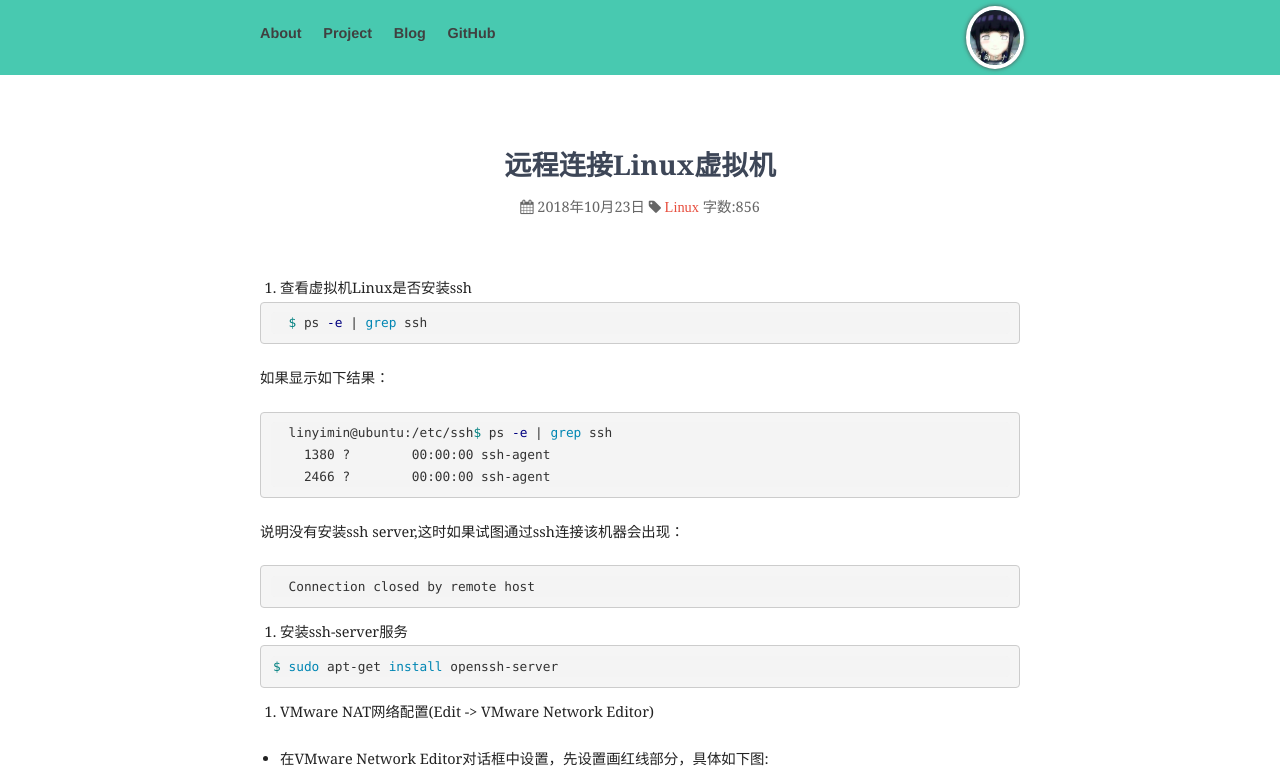
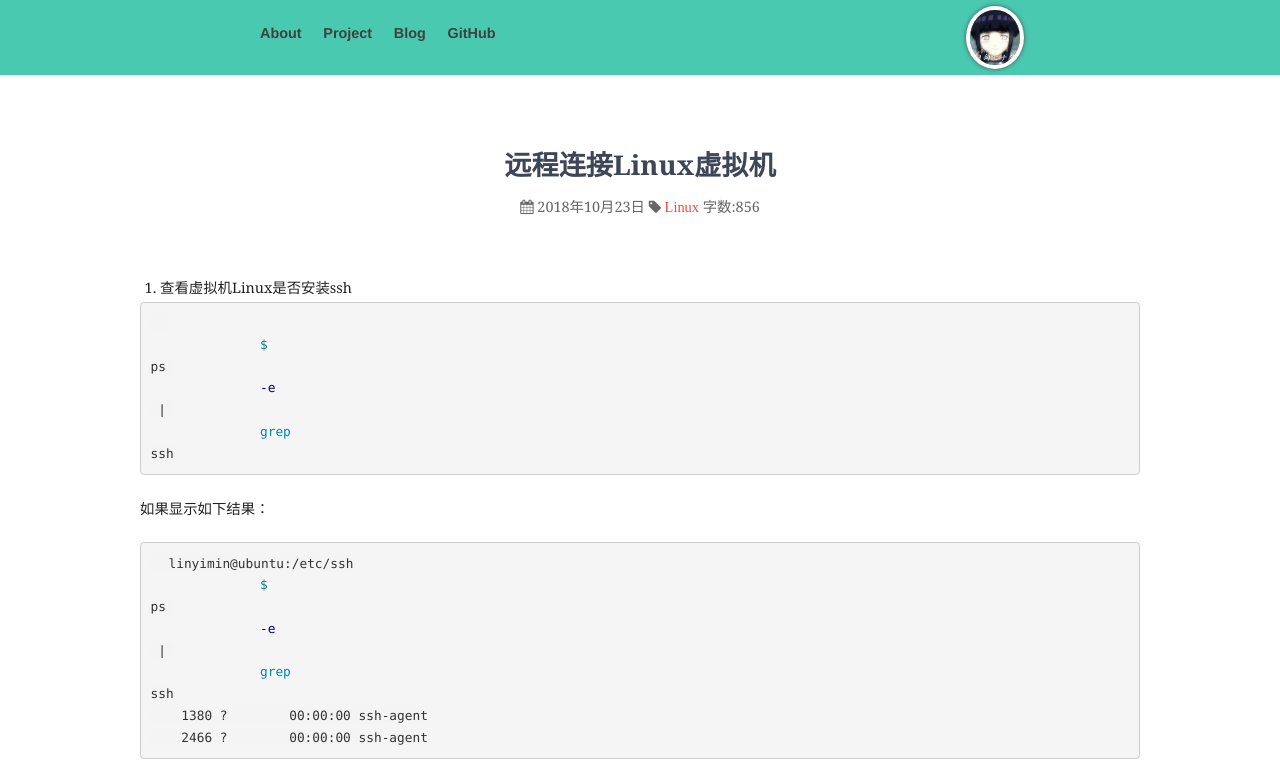
Before and after one commit to linyimin-bupt/linyimin.github.io, a Jekyll site: the page built from _posts/2018-10-23-connect-to-a-linux-virtual-mechine-remotly.md, in a window 1280 px wide. Shown: the top 774 px of the page. Built offline with Jekyll 4.4.1, drawn with Linux system fonts in a browser that asks for light colours; nearby versions of some CDN libraries; comment, search, counter and statistics services are not loaded; grey boxes are pictures that could not be loaded.

Commit message:
adjust style

```diff
--- a/css/blog.css
+++ b/css/blog.css
@@ -103,8 +103,17 @@
 ul.posts {
 }
 
-.inner, pre code, .post > * {
+.inner, pre code > * {
   max-width: 760px; /*680*/
+  margin-left: auto;
+  margin-right: auto;
+  text-align: left;
+  width: 100%;
+  display: block;
+}
+
+.post > * {
+  max-width: 1000px; /*680*/
   margin-left: auto;
   margin-right: auto;
   text-align: left;
--- a/css/site.css
+++ b/css/site.css
@@ -231,8 +231,17 @@
   display: inline-block;
 }
 
-.inner, pre code, .post > * {
+.inner, pre code > * {
   max-width: 760px; /*680*/
+  margin-left: auto;
+  margin-right: auto;
+  text-align: left;
+  width: 100%;
+  display: block;
+}
+
+.post > * {
+  max-width: 1000px; /*680*/
   margin-left: auto;
   margin-right: auto;
   text-align: left;
```
